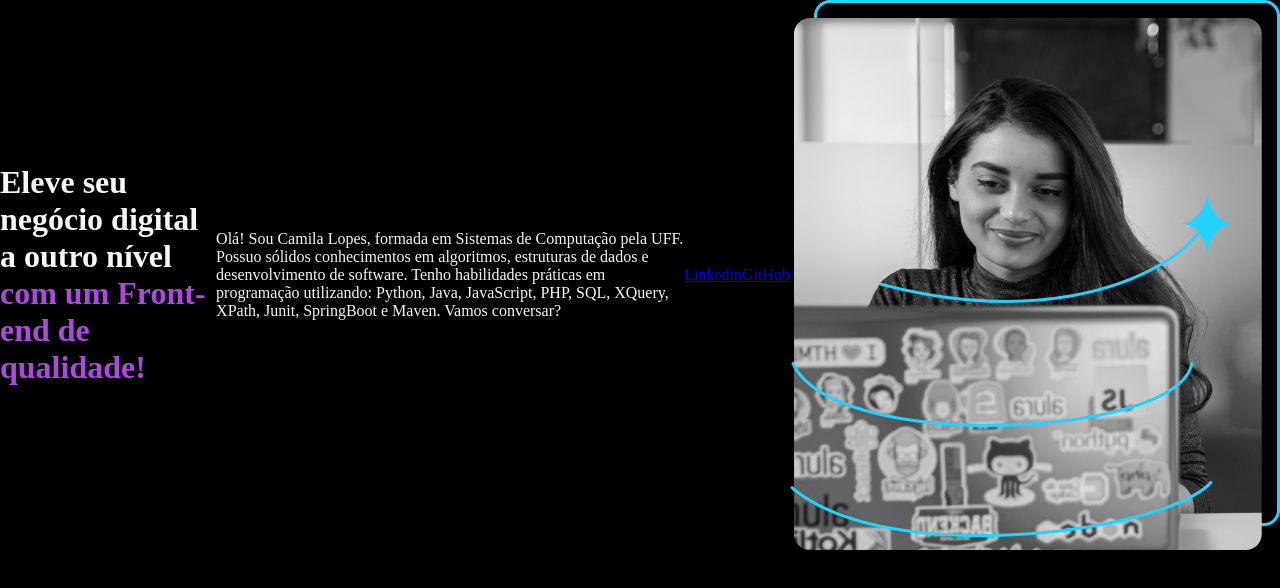
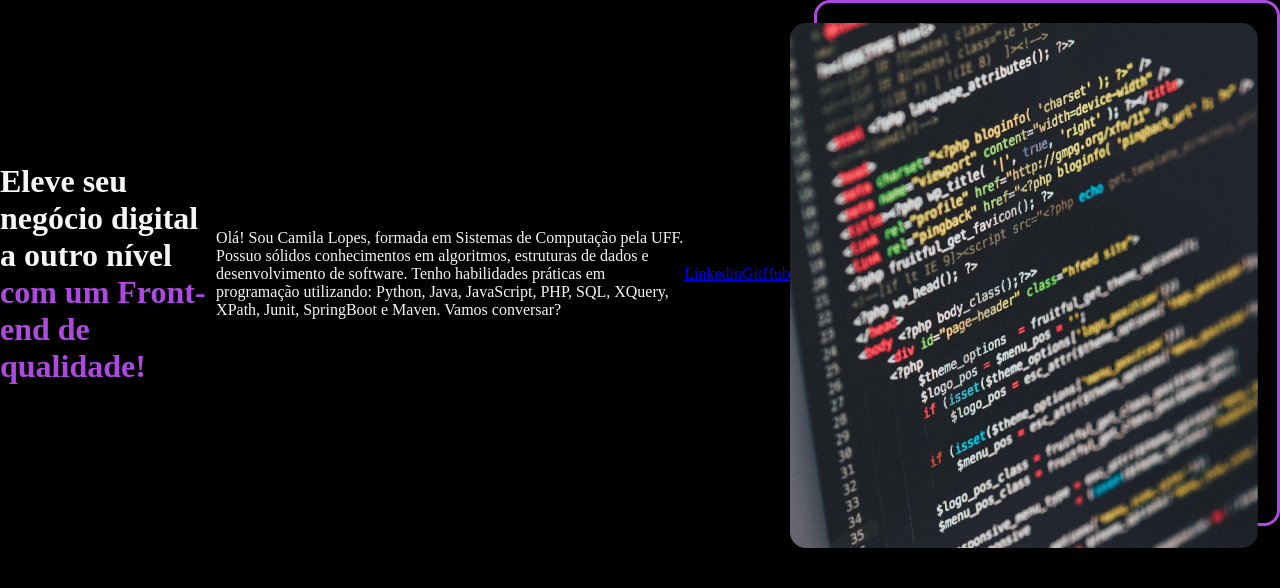
Before and after one commit to camlopes/alura-one, a plain HTML site: page Cursos de HTML e CSS/Portifolio/index.html in a window 1280 px wide. Drawn offline with Linux system fonts and the light colour scheme.

Commit message:
Imagem principal trocada

```diff
--- a/Cursos de HTML e CSS/Portifolio/index.html
+++ b/Cursos de HTML e CSS/Portifolio/index.html
@@ -13,7 +13,7 @@
         <p>Olá! Sou Camila Lopes, formada em Sistemas de Computação pela UFF. Possuo sólidos conhecimentos em algoritmos, estruturas de dados e desenvolvimento de software. Tenho habilidades práticas em programação utilizando: Python, Java, JavaScript, PHP, SQL, XQuery, XPath, Junit, SpringBoot e Maven. Vamos conversar?</p>
         <a href="https://www.linkedin.com/in/camila-lopes00/">Linkedin</a>
         <a href="https://github.com/camlopes">GitHub</a>
-        <img src="img/Imagem.png" alt="Imagem placeholder">
+        <img src="img/Imagem-code.png" alt="Imagem placeholder">
     </main>
     <footer></footer>
 </body>
```
Also changed, not shown: Cursos de HTML e CSS/Portifolio/img/Imagem-code.png (added), Cursos de HTML e CSS/Portifolio/img/Imagem.png (deleted).
